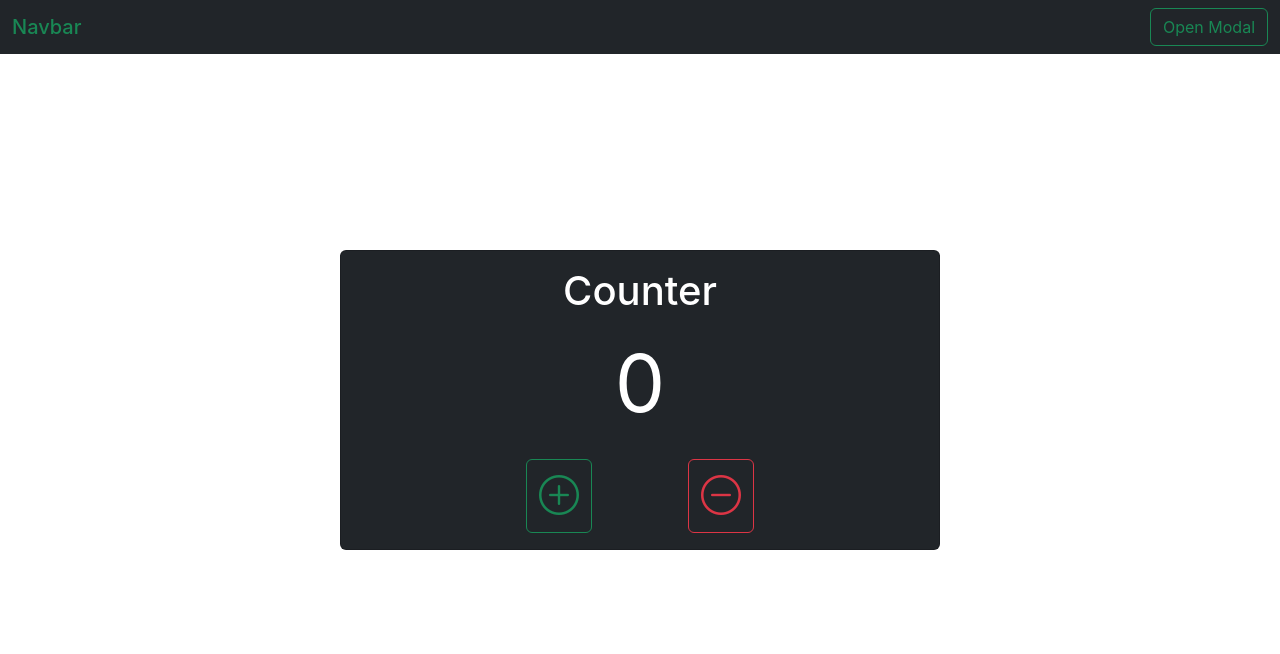
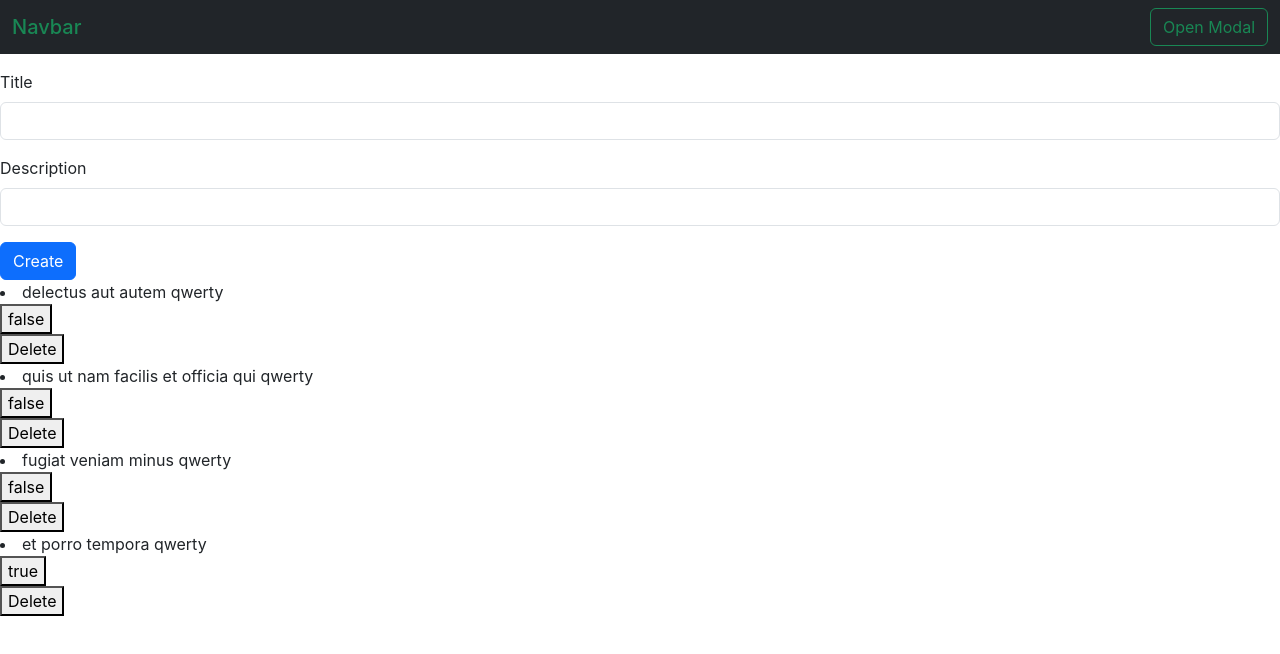
Before and after one commit to AliievLomach-Maxim/fson_92, a React (Create React App) app: page / in a window 1280 px wide. Shown: the top 654 px of the page. Built offline with nearby package versions, Linux system fonts and the light colour scheme.

Commit message:
add less

```diff
--- a/package.json
+++ b/package.json
@@ -7,6 +7,7 @@
     "@testing-library/react": "^13.4.0",
     "@testing-library/user-event": "^13.5.0",
     "clsx": "^2.0.0",
+    "nanoid": "^5.0.3",
     "react": "^18.2.0",
     "react-dom": "^18.2.0",
     "react-scripts": "5.0.1",
--- a/src/App.jsx
+++ b/src/App.jsx
@@ -1,40 +1,109 @@
+// import FormCreateTodo from './components/Forms/FormCreateUser'
 import Header from './components/Header/Header'
-import Counter from './components/Counter/Counter'
+// import Counter from './components/Counter/Counter'
 import Modal from './components/Modal/Modal'
 import { Component } from 'react'
+import FormCreateTodo from './components/Forms/FormCreateTodo'
+import TodoList from './components/TodoList'
+import data from './data.json'
+import { nanoid } from 'nanoid'
 
 class App extends Component {
 	state = {
 		isShowModal: false,
+		todo: data,
 	}
 
-	// showModal = () => {
-	// 	this.setState({
-	// 		isShowModal: true,
-	// 	})
-	// }
-
-	// hideModal = () => {
-	// 	this.setState({
-	// 		isShowModal: false,
-	// 	})
-	// }
 	toggleModal = () => {
 		this.setState((prev) => ({
 			isShowModal: !prev.isShowModal,
 		}))
 	}
+
+	createTodo = (data) => {
+		const newTodo = {
+			...data,
+			id: nanoid(),
+			completed: false,
+		}
+		const isDuplicated = this.state.todo.find((el) => el.title === data.title)
+		if (isDuplicated) return
+		this.setState((prev) => ({
+			todo: [...prev.todo, newTodo],
+		}))
+	}
+
+	deleteTodo = (id) => {
+		this.setState((prev) => ({
+			todo: prev.todo.filter((el) => el.id !== id),
+		}))
+	}
+
+	updateTodo = (id) => {
+		this.setState((prev) => ({
+			todo: prev.todo.map((el) => {
+				if (el.id === id) return { ...el, completed: !el.completed }
+				else return el
+			}),
+		}))
+	}
+
 	render() {
 		return (
 			<>
 				<Header showModal={this.toggleModal} />
-				<Counter name='Alex' />
+
 				{this.state.isShowModal && (
 					<Modal hideModal={this.toggleModal}>zxmczmxc</Modal>
 				)}
+
+				<FormCreateTodo createTodo={this.createTodo} />
+				<TodoList
+					todo={this.state.todo}
+					deleteTodo={this.deleteTodo}
+					updateTodo={this.updateTodo}
+				/>
 			</>
 		)
 	}
 }
 
 export default App
+// class App extends Component {
+// 	state = {
+// 		isShowModal: false,
+// 		todo: data,
+// 	}
+
+// 	toggleModal = () => {
+// 		this.setState((prev) => ({
+// 			isShowModal: !prev.isShowModal,
+// 		}))
+// 	}
+
+// 	// sendUserData = (data) => {
+// 	// 	const newUser = {
+// 	// 		...data,
+// 	// 		id: 'qrwety',
+// 	// 		location: 'UA',
+// 	// 	}
+// 	// 	console.log('data :>> ', newUser)
+// 	// }
+// 	createTodo = (data) => {}
+// 	render() {
+// 		return (
+// 			<>
+// 				<Header showModal={this.toggleModal} />
+// 				{/* <Counter name='Alex' /> */}
+// 				{this.state.isShowModal && (
+// 					<Modal hideModal={this.toggleModal}>zxmczmxc</Modal>
+// 				)}
+// 				{/* <FormCreateTodo sendUserData={this.sendUserData} /> */}
+// 				<FormCreateTodo createTodo={this.createTodo} />
+// 				<TodoList todo={this.state.todo} />
+// 			</>
+// 		)
+// 	}
+// }
+
+// export default App
--- /dev/null
+++ b/src/components/Forms/FormCreateTodo.jsx
@@ -0,0 +1,59 @@
+import { Component } from 'react'
+
+class FormCreateTodo extends Component {
+	state = {
+		title: '',
+		description: '',
+	}
+
+	handleChange = ({ target: { value, name } }) => {
+		this.setState({
+			[name]: value,
+		})
+	}
+	handleSubmit = (e) => {
+		e.preventDefault()
+		this.props.createTodo(this.state)
+		this.setState({
+			title: '',
+			description: '',
+		})
+	}
+	render() {
+		return (
+			<form onSubmit={this.handleSubmit}>
+				<div className='mb-3'>
+					<label htmlFor='exampleInputEmail1' className='form-label'>
+						Title
+					</label>
+					<input
+						name='title'
+						type='text'
+						className='form-control'
+						id='exampleInputEmail1'
+						value={this.state.title}
+						onChange={this.handleChange}
+					/>
+				</div>
+				<div className='mb-3'>
+					<label htmlFor='exampleInputPassword1' className='form-label'>
+						Description
+					</label>
+					<input
+						name='description'
+						type='text'
+						className='form-control'
+						id='exampleInputPassword1'
+						value={this.state.description}
+						onChange={this.handleChange}
+					/>
+				</div>
+				<button type='submit' className='btn btn-primary'>
+					Create
+				</button>
+			</form>
+		)
+	}
+}
+
+export default FormCreateTodo
--- /dev/null
+++ b/src/components/Forms/FormCreateUser.jsx
@@ -0,0 +1,77 @@
+import { Component } from 'react'
+
+class FormCreateUser extends Component {
+	state = {
+		name: '',
+		lastName: '',
+	}
+	// handleChange = (event) => {
+
+	handleChange = ({ target: { value, name } }) => {
+		console.log('value :>> ', value)
+		// if (value === 'a') return
+		// if (value.includes('@') || value.includes('!')) return
+		// const result =validator(value)
+		// if(!result) return
+		this.setState({
+			[name]: value,
+		})
+		// if (name === 'email')
+		// 	this.setState({
+		// 		[name]: value,
+		// 	})
+		// else if (name === 'password')
+		// 	this.setState({
+		// 		password: value,
+		// 	})
+		// else
+		// 	this.setState({
+		// 		value1: value,
+		// 	})
+	}
+	handleSubmit = (e) => {
+		e.preventDefault()
+		// console.log(this.state)
+
+		this.props.sendUserData(this.state)
+	}
+	render() {
+		console.log('this.state :>> ', this.state)
+		return (
+			<form onSubmit={this.handleSubmit}>
+				<div className='mb-3'>
+					<label htmlFor='exampleInputEmail1' className='form-label'>
+						Name
+					</label>
+					<input
+						name='name'
+						type='text'
+						className='form-control'
+						id='exampleInputEmail1'
+						aria-describedby='emailHelp'
+						value={this.state.email}
+						onChange={this.handleChange}
+					/>
+				</div>
+				<div className='mb-3'>
+					<label htmlFor='exampleInputPassword1' className='form-label'>
+						Last Name
+					</label>
+					<input
+						name='lastName'
+						type='text'
+						className='form-control'
+						id='exampleInputPassword1'
+						value={this.state.password}
+						onChange={this.handleChange}
+					/>
+				</div>
+				<button type='submit' className='btn btn-primary'>
+					Submit
+				</button>
+			</form>
+		)
+	}
+}
+
+export default FormCreateUser
--- /dev/null
+++ b/src/components/Todo/index.jsx
@@ -0,0 +1,17 @@
+const Todo = ({ todo, deleteTodo, updateTodo }) => {
+	return (
+		<>
+			<li>
+				{todo.title} {todo.description}
+			</li>
+
+			<button onClick={() => updateTodo(todo.id)}>
+				{todo.completed.toString()}
+			</button>
+			<br />
+			<button onClick={() => deleteTodo(todo.id)}>Delete</button>
+		</>
+	)
+}
+
+export default Todo
--- /dev/null
+++ b/src/components/TodoList/index.jsx
@@ -0,0 +1,18 @@
+import Todo from '../Todo'
+
+const TodoList = ({ todo, deleteTodo, updateTodo }) => {
+	return (
+		<>
+			{todo.map((el) => (
+				<Todo
+					todo={el}
+					key={el.id}
+					deleteTodo={deleteTodo}
+					updateTodo={updateTodo}
+				/>
+			))}
+		</>
+	)
+}
+
+export default TodoList
--- a/src/data.json
+++ b/src/data.json
@@ -1,22 +1,26 @@
 [
 	{
 		"id": 1,
-		"title": "sunt aut facere repellat provident occaecati excepturi optio reprehenderit",
-		"body": "quia et suscipit\nsuscipit recusandae consequuntur expedita et cum\nreprehenderit molestiae ut ut quas totam\nnostrum rerum est autem sunt rem eveniet architecto"
+		"title": "delectus aut autem",
+		"description": "qwerty",
+		"completed": false
 	},
 	{
 		"id": 2,
-		"title": "qui est esse",
-		"body": "est rerum tempore vitae\nsequi sint nihil reprehenderit dolor beatae ea dolores neque\nfugiat blanditiis voluptate porro vel nihil molestiae ut reiciendis\nqui aperiam non debitis possimus qui neque nisi nulla"
+		"title": "quis ut nam facilis et officia qui",
+		"description": "qwerty",
+		"completed": false
 	},
 	{
 		"id": 3,
-		"title": "ea molestias quasi exercitationem repellat qui ipsa sit aut",
-		"body": "et iusto sed quo iure\nvoluptatem occaecati omnis eligendi aut ad\nvoluptatem doloribus vel accusantium quis pariatur\nmolestiae porro eius odio et labore et velit aut"
+		"title": "fugiat veniam minus",
+		"description": "qwerty",
+		"completed": false
 	},
 	{
 		"id": 4,
-		"title": "eum et est occaecati",
-		"body": "ullam et saepe reiciendis voluptatem adipisci\nsit amet autem assumenda provident rerum culpa\nquis hic commodi nesciunt rem tenetur doloremque ipsam iure\nquis sunt voluptatem rerum illo velit"
+		"title": "et porro tempora",
+		"description": "qwerty",
+		"completed": true
 	}
 ]
```
Also changed, not shown: 2 other files (tests, documents, lock files or other folders).
